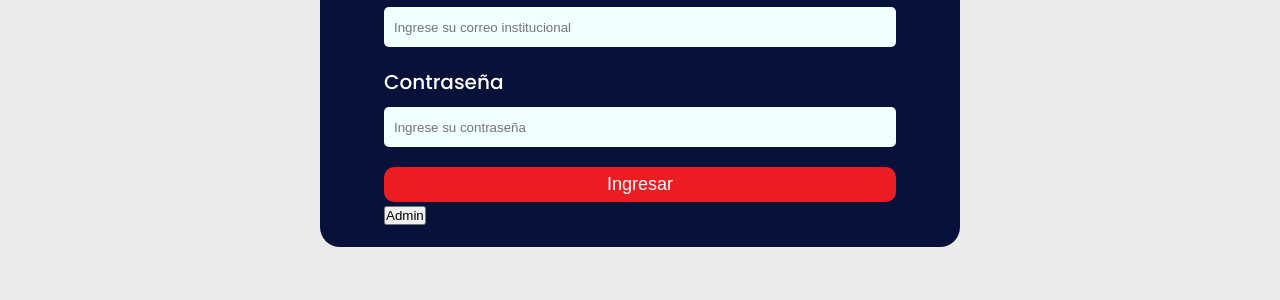
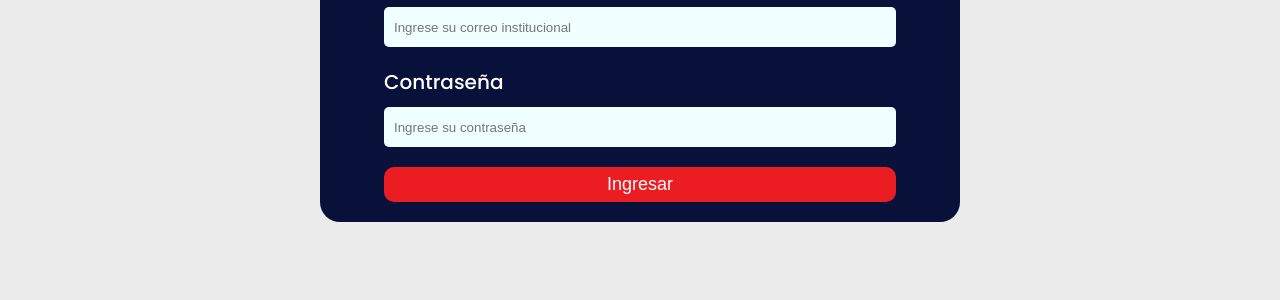
Before and after one commit to Dfong1/JuanAmos, a plain HTML site: page index.html in a window 1280 px wide. Shown: the part 196-496 px from the top of the page. Drawn offline with Linux system fonts and the light colour scheme.

Commit message:
Update index.html

```diff
--- a/index.html
+++ b/index.html
@@ -23,7 +23,6 @@
                 </div>
                 <div class="elements__form">
                     <a href="./alumnos/index.html"><input type="button" value="Ingresar" class="input__submit"></a>
-                    <a href="./admin/index.html"><input type="button" value="Admin"></a>
                 </div>
             </form>
         </div>
```
